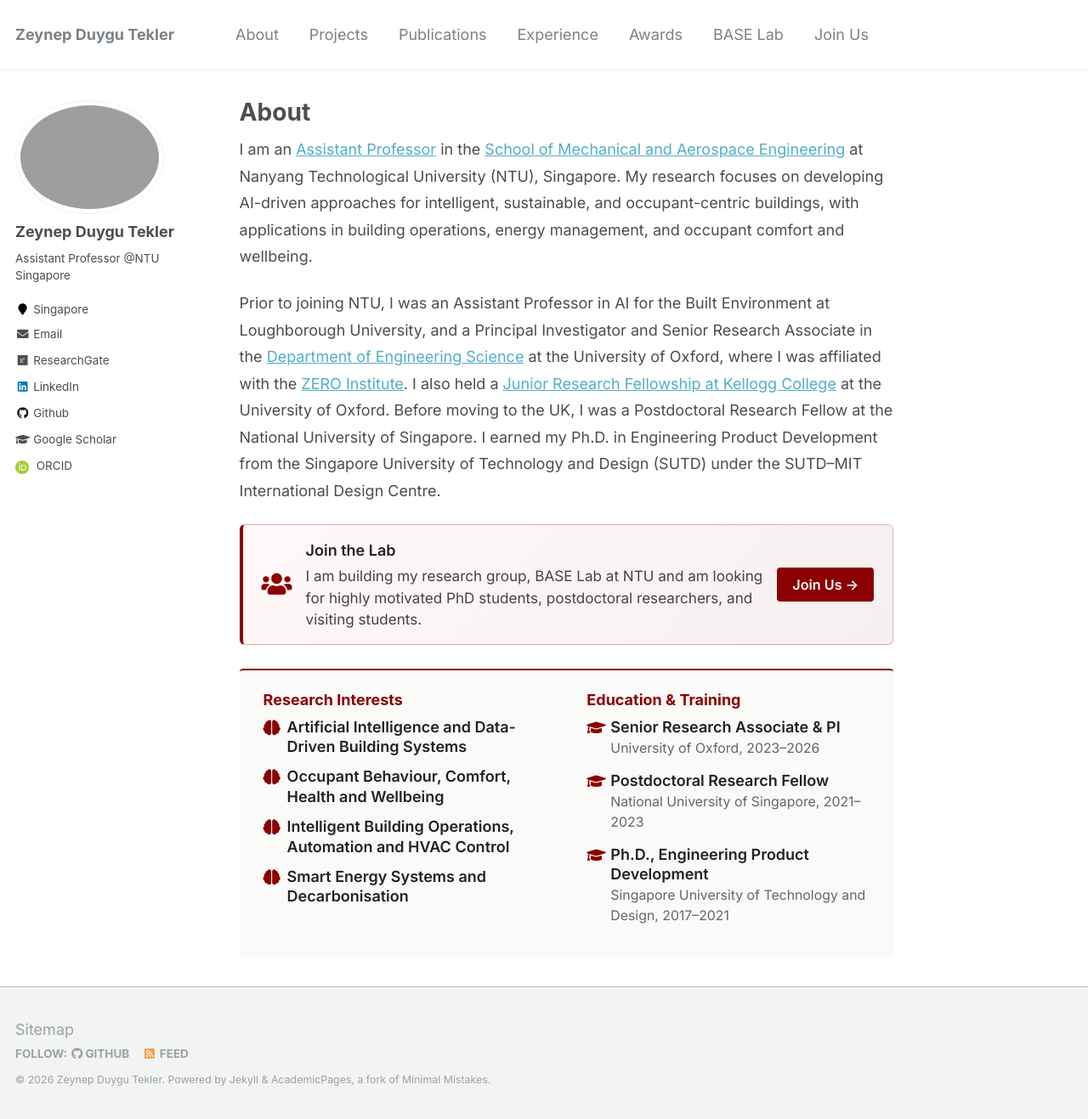
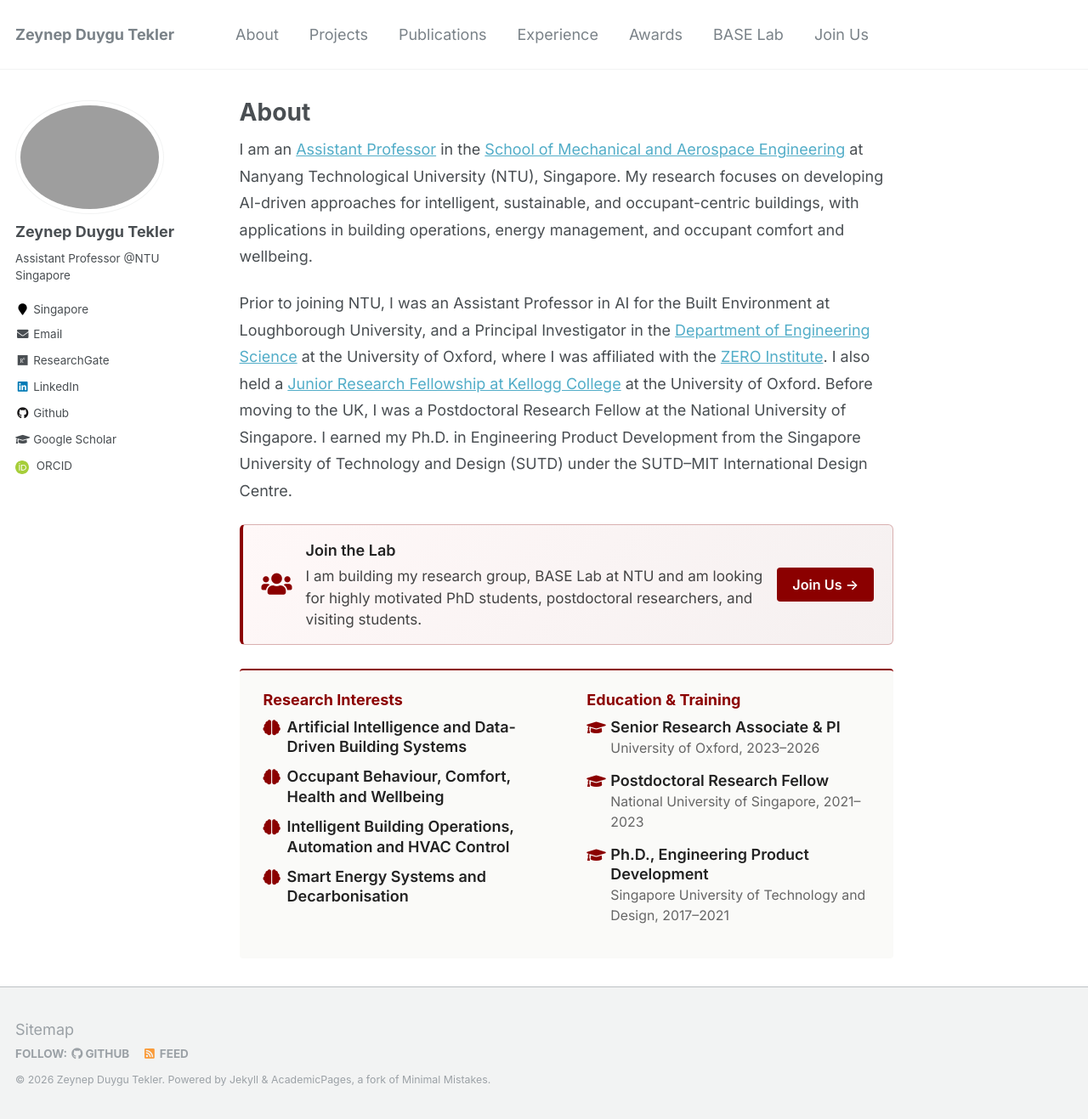
Before and after one commit to zeynepduygutekler/zeynepduygutekler.github.io, a Jekyll site: the page built from _pages/about.md, in a window 1280 px wide and 1317 px high. Shown: the whole window at 85% size. Built offline with Jekyll 4.4.1, drawn with Linux system fonts in a browser that asks for light colours; a style sheet for code colours, icons or effects is not loaded.

Commit message:
Remove Senior Research Associate title from Oxford description
Co-Authored-By: Claude Sonnet 4.6 <noreply@anthropic.com>

```diff
--- a/_pages/about.md
+++ b/_pages/about.md
@@ -10,7 +10,7 @@ redirect_from:
 
 <p style="line-height:1.75;">I am an <a href="https://dr.ntu.edu.sg/entities/person/Zeynep-Duygu-Tekler">Assistant Professor</a> in the <a href="https://www.ntu.edu.sg/mae">School of Mechanical and Aerospace Engineering</a> at Nanyang Technological University (NTU), Singapore. My research focuses on developing AI-driven approaches for intelligent, sustainable, and occupant-centric buildings, with applications in building operations, energy management, and occupant comfort and wellbeing.</p>
 
-<p style="line-height:1.75;">Prior to joining NTU, I was an Assistant Professor in AI for the Built Environment at Loughborough University, and a Principal Investigator and Senior Research Associate in the <a href="https://eng.ox.ac.uk/people/zeynep-duygu-tekler/">Department of Engineering Science</a> at the University of Oxford, where I was affiliated with the <a href="https://zero.ox.ac.uk/people/zeynep-tekler/">ZERO Institute</a>. I also held a <a href="https://www.kellogg.ox.ac.uk/people/dr-zeynep-tekler/">Junior Research Fellowship at Kellogg College</a> at the University of Oxford. Before moving to the UK, I was a Postdoctoral Research Fellow at the National University of Singapore. I earned my Ph.D. in Engineering Product Development from the Singapore University of Technology and Design (SUTD) under the SUTD–MIT International Design Centre.</p>
+<p style="line-height:1.75;">Prior to joining NTU, I was an Assistant Professor in AI for the Built Environment at Loughborough University, and a Principal Investigator in the <a href="https://eng.ox.ac.uk/people/zeynep-duygu-tekler/">Department of Engineering Science</a> at the University of Oxford, where I was affiliated with the <a href="https://zero.ox.ac.uk/people/zeynep-tekler/">ZERO Institute</a>. I also held a <a href="https://www.kellogg.ox.ac.uk/people/dr-zeynep-tekler/">Junior Research Fellowship at Kellogg College</a> at the University of Oxford. Before moving to the UK, I was a Postdoctoral Research Fellow at the National University of Singapore. I earned my Ph.D. in Engineering Product Development from the Singapore University of Technology and Design (SUTD) under the SUTD–MIT International Design Centre.</p>
 
 
 <div style="background:linear-gradient(135deg,#fff8f8 0%,#f5f0f0 100%); border:1px solid #d9b0b0; border-left:4px solid #8B0000; border-radius:6px; padding:16px 22px; margin:24px 0; display:flex; align-items:center; gap:16px; flex-wrap:wrap;">
```
